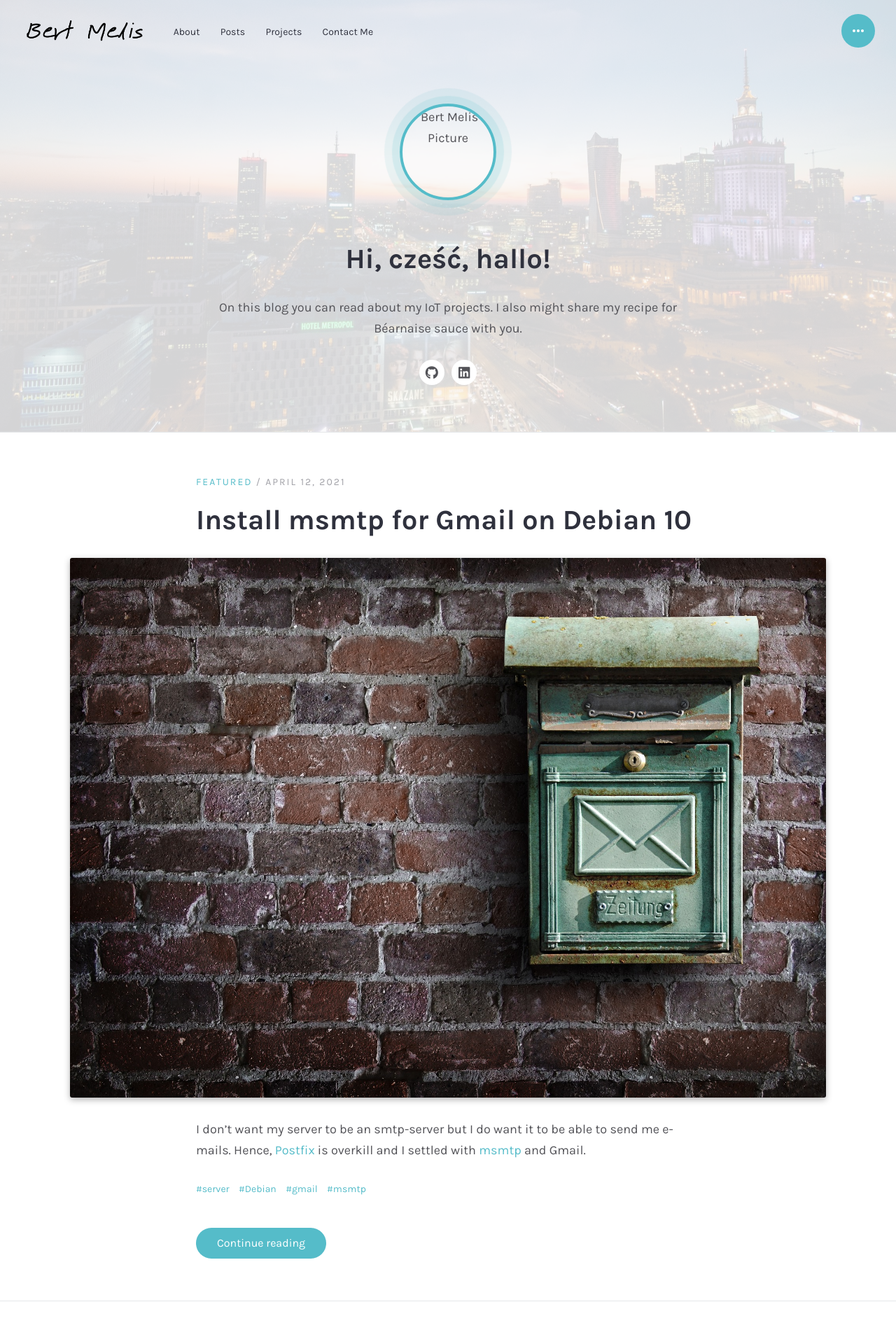
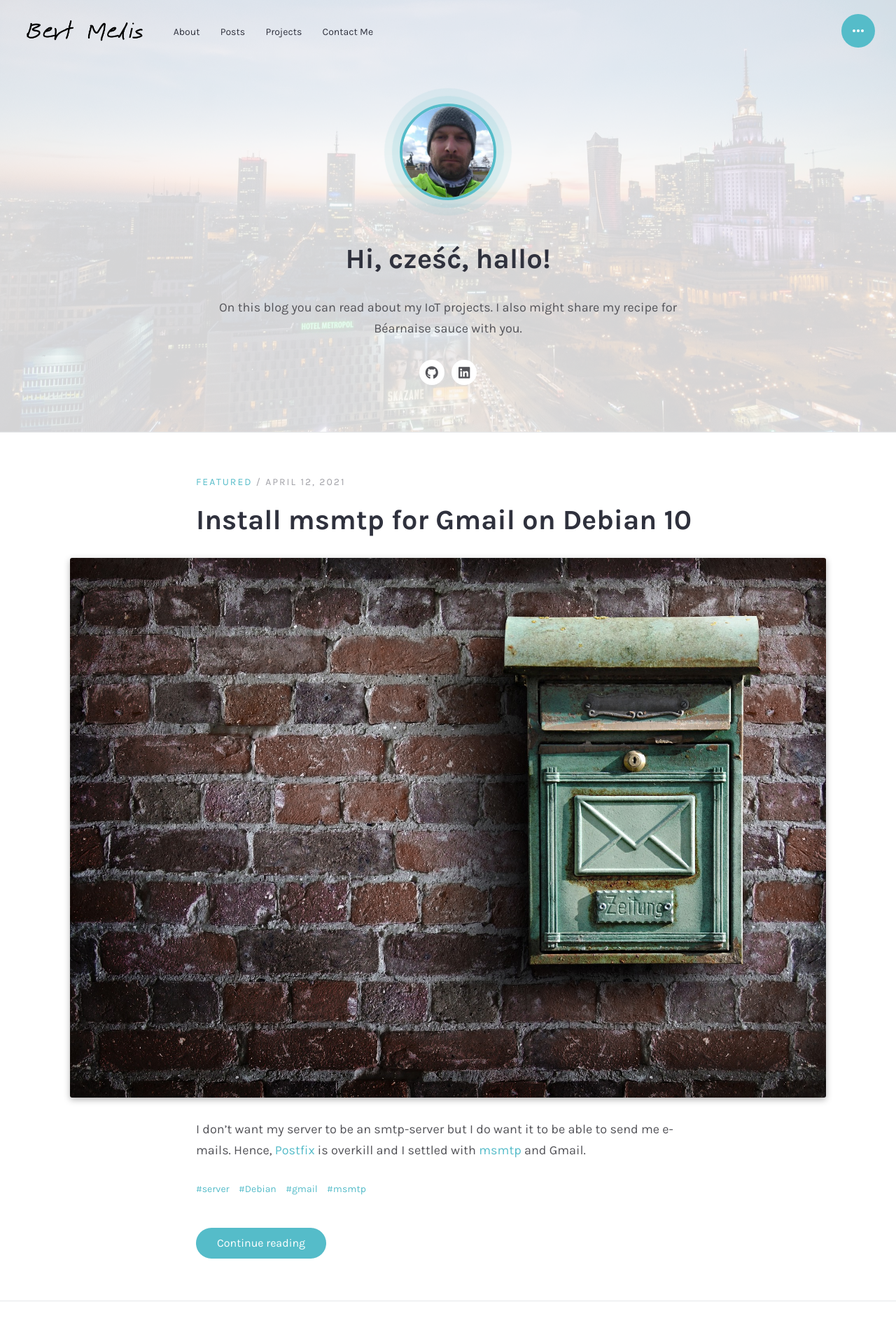
Before and after one commit to bertmelis/bertmelis.github.io, a Jekyll site: the page built from index.html, in a window 1280 px wide. Shown: the top 1920 px of the page at 70% size. Built offline with Jekyll 4.4.1, drawn with Linux system fonts in a browser that asks for light colours; some web fonts are replaced.

Commit message:
fix authorimage

```diff
--- a/_includes/author.html
+++ b/_includes/author.html
@@ -1,5 +1,5 @@
 {% if site.author %}
-    <p class="hero-avatar"><img src="{{ assets/images/authorimage.jpg | relative_url }}" alt="{{ site.author.name }}'s Picture" class="avatar" /></p>
+    <p class="hero-avatar"><img src="{{ 'assets/images/authorimage.jpg' | relative_url }}" alt="{{ site.author.name }}'s Picture" class="avatar" /></p>
     <h2 class="hero-title">{{ site.author.greetings }}</h2>
     <p class="hero-description">{{ site.author.description }}</p>
 {% endif %}
```
